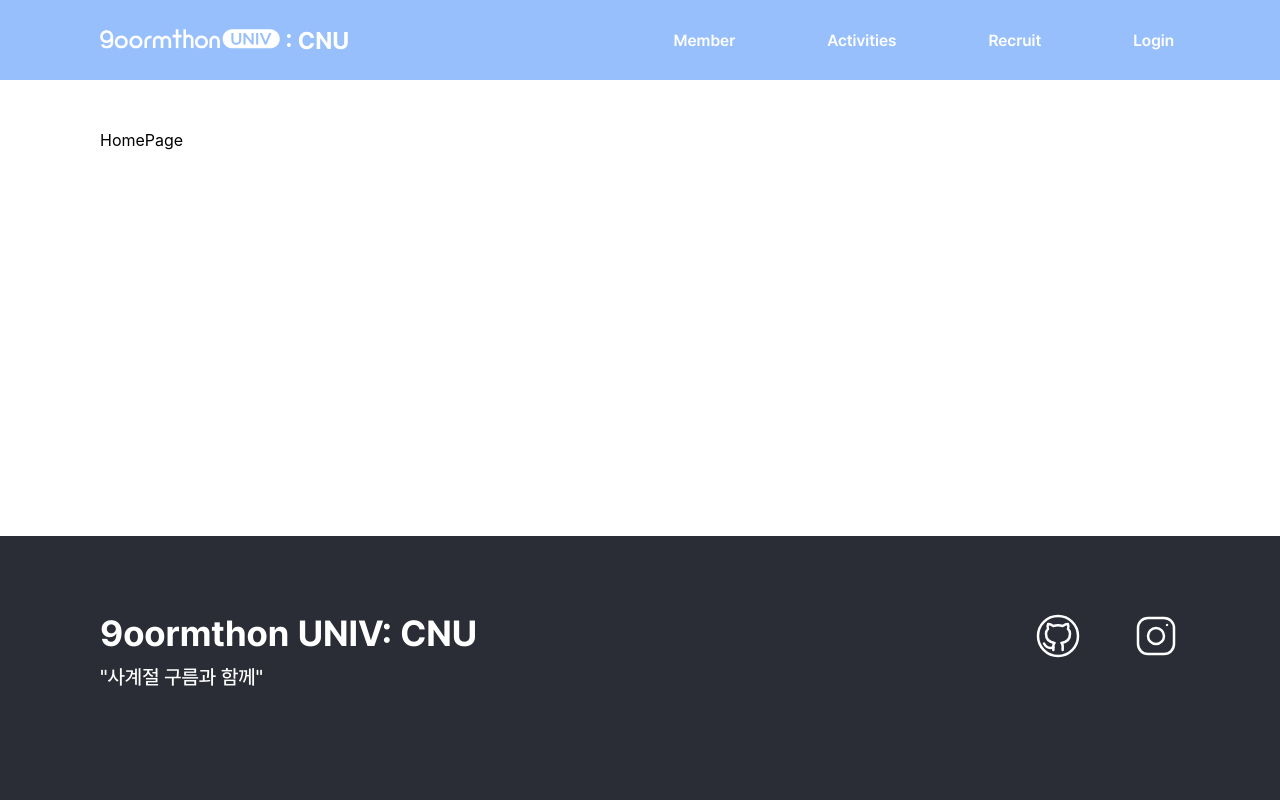
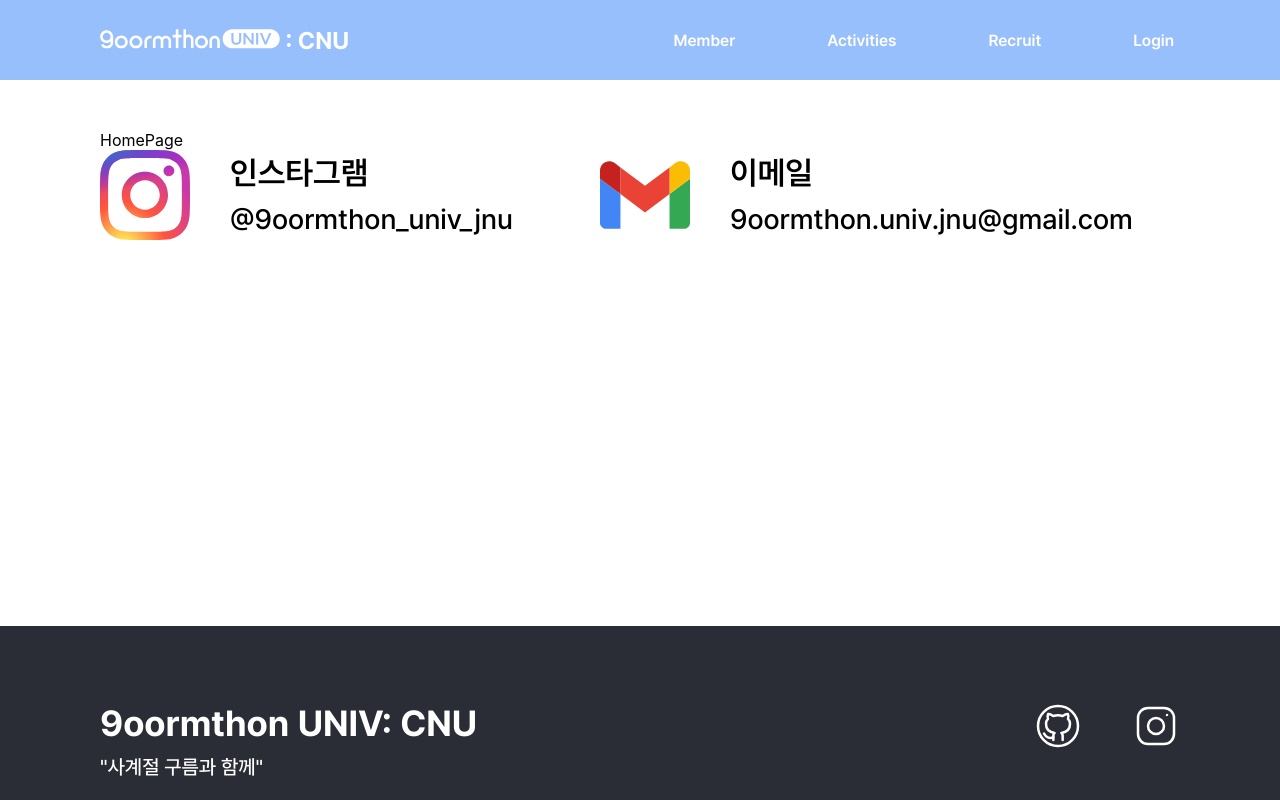
Before and after one commit to 9oormthonUNIV-JNU/B_FE, a React (Vite) app in the folder 9oormthonUNIV_JNU/: page / in a window 1280 px wide. Shown: the top 800 px of the page. Built offline with nearby package versions, Linux system fonts and the light colour scheme; the HTML template or start-up script is replaced by a standard one.

Commit message:
feat: Contact, Contacts 구현

```diff
--- a/9oormthonUNIV_JNU/src/App.tsx
+++ b/9oormthonUNIV_JNU/src/App.tsx
@@ -3,6 +3,7 @@ import Footer from "./components/common/organisms/Footer";
 import styled from "styled-components";
 import { BrowserRouter as Router, Routes, Route } from "react-router-dom";
 import HomePage from "./pages/HomePage";
+import Contacts from "./components/common/molecules/Contacts";
 
 const MainContainer = styled.div`
   flex-direction: column;
@@ -20,6 +21,7 @@ const App = () => {
         <Routes>
           <Route path="/" element={<HomePage />} />
         </Routes>
+        <Contacts />
       </MainContainer>
       <Footer />
     </Router>
--- /dev/null
+++ b/9oormthonUNIV_JNU/src/components/common/atoms/Contact.tsx
@@ -0,0 +1,44 @@
+import styled from "styled-components";
+import CustomText from "./CustomText";
+
+const ContactContainer = styled.div`
+  width: 400px;
+  height: 90px;
+  display: flex;
+  gap: 40px;
+`;
+
+const ContactIcon = styled.img`
+  width: 90px;
+`;
+
+const ContactContent = styled.div`
+  display: flex;
+  flex-direction: column;
+  gap: 10px;
+  justify-content: center;
+`;
+
+type ContactProps = {
+  logo: string;
+  platform: string;
+  id: string;
+};
+
+const Contact: React.FC<ContactProps> = ({ logo, platform, id }) => {
+  return (
+    <ContactContainer>
+      <ContactIcon src={logo} />
+      <ContactContent>
+        <CustomText weight={600} size={32}>
+          {platform}
+        </CustomText>
+        <CustomText weight={500} size={28}>
+          {id}
+        </CustomText>
+      </ContactContent>
+    </ContactContainer>
+  );
+};
+
+export default Contact;
--- /dev/null
+++ b/9oormthonUNIV_JNU/src/components/common/molecules/Contacts.tsx
@@ -0,0 +1,30 @@
+import Contact from "../atoms/Contact";
+import icon_insta from "../../../assets/images/icon_instagram_color.svg";
+import icon_gmail from "../../../assets/images/icon_gmail.svg";
+import styled from "styled-components";
+
+const ContactsContainer = styled.div`
+  width: 50%;
+  display: flex;
+  flex-direction: row;
+  gap: 100px;
+`;
+
+const Contacts = () => {
+  return (
+    <ContactsContainer>
+      <Contact
+        logo={icon_insta}
+        platform="인스타그램"
+        id="@9oormthon_univ_jnu"
+      ></Contact>
+      <Contact
+        logo={icon_gmail}
+        platform="이메일"
+        id="9oormthon.univ.jnu@gmail.com"
+      ></Contact>
+    </ContactsContainer>
+  );
+};
+
+export default Contacts;
```
Also changed, not shown: 9oormthonUNIV_JNU/src/assets/images/icon_gmail.svg (added), 9oormthonUNIV_JNU/src/assets/images/icon_instagram_color.svg (added).
